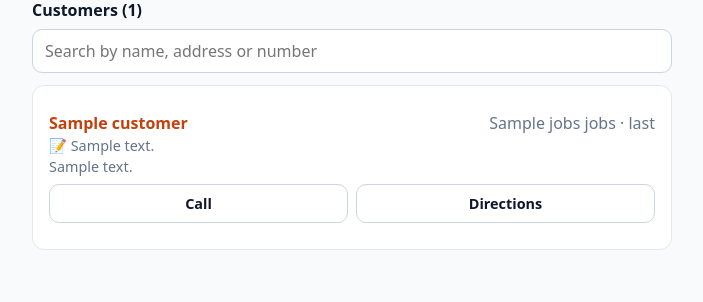
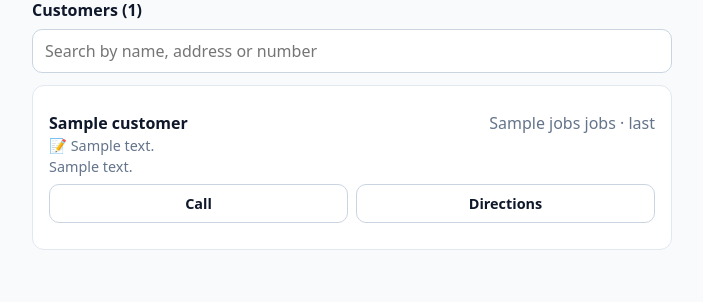
Before and after one commit to jniedzw/trade-office, a FastAPI app: template backend/templates/customers.html in a window 1280 px wide. Shown: the part 131-433 px from the top of the page, without its empty margins (288-991 px from the left). Run offline with FastAPI, Linux system fonts and the light colour scheme; the template is opened without the code that fills it: most values are stand-ins (such as "Sample title", 1, 10 or a date in 2020).

Commit message:
Show customer names in black on the Customers tab
Co-Authored-By: Claude Opus 5.5 <noreply@anthropic.com>

```diff
--- a/backend/templates/base.html
+++ b/backend/templates/base.html
@@ -86,6 +86,7 @@
                  color: var(--ink); font-weight: 600; font-size: .9rem; background: #fff; }
     .filters a.here { background: var(--ink); color: #fff; border-color: var(--ink); }
     a.tag { text-decoration: none; color: inherit; }
+    a.plain { color: var(--ink); text-decoration: none; }
     a.job-row { display: block; text-decoration: none; color: inherit; }
     input[type=date], input[type=time] { font: inherit; width: 100%; box-sizing: border-box; padding: 10px 12px;
       border: 1px solid #cbd5e1; border-radius: 10px; background: #fff; }
--- a/backend/templates/customers.html
+++ b/backend/templates/customers.html
@@ -9,7 +9,7 @@
   {% for customer in customers %}
   <div class="job customer">
     <div class="money-line">
-      <a href="/customers/{{ customer.id }}" class="name"><strong>{{ customer.name }}</strong></a>
+      <a href="/customers/{{ customer.id }}" class="plain"><strong>{{ customer.name }}</strong></a>
       <span class="muted">{{ customer.jobs }} job{{ "" if customer.jobs == 1 else "s" }} · last {{ day_name(customer.last_seen) }}</span>
     </div>
     {% if customer.notes %}<div class="where">📝 {{ customer.notes | truncate(60) }}</div>{% endif %}
```
